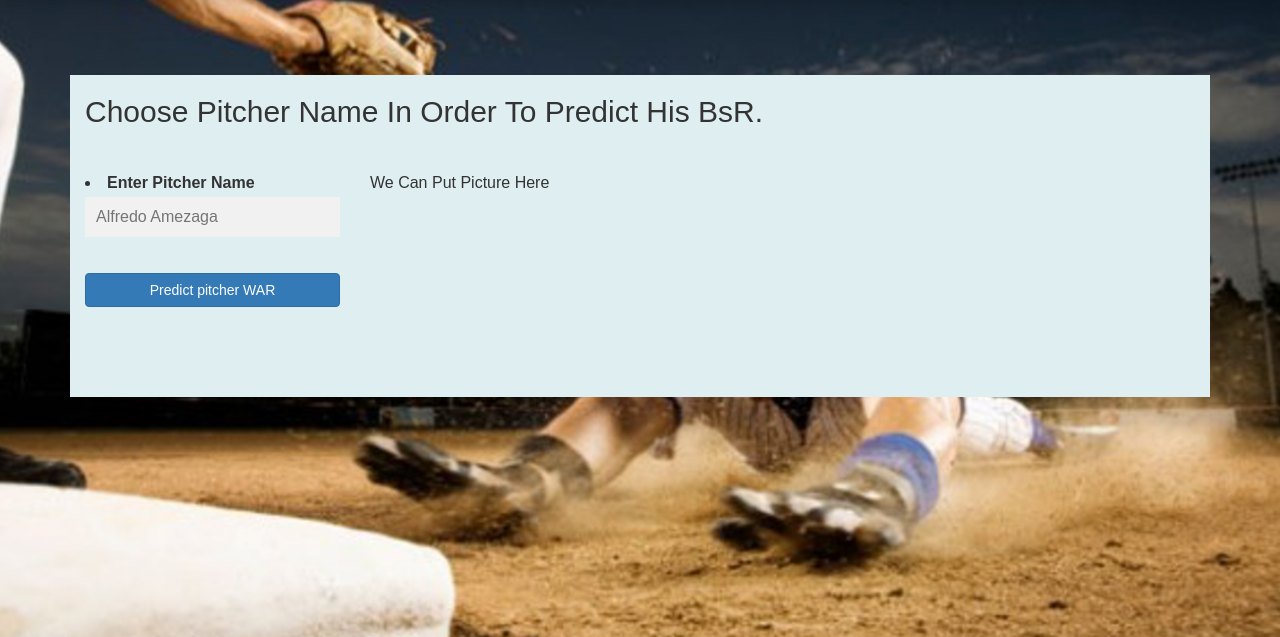
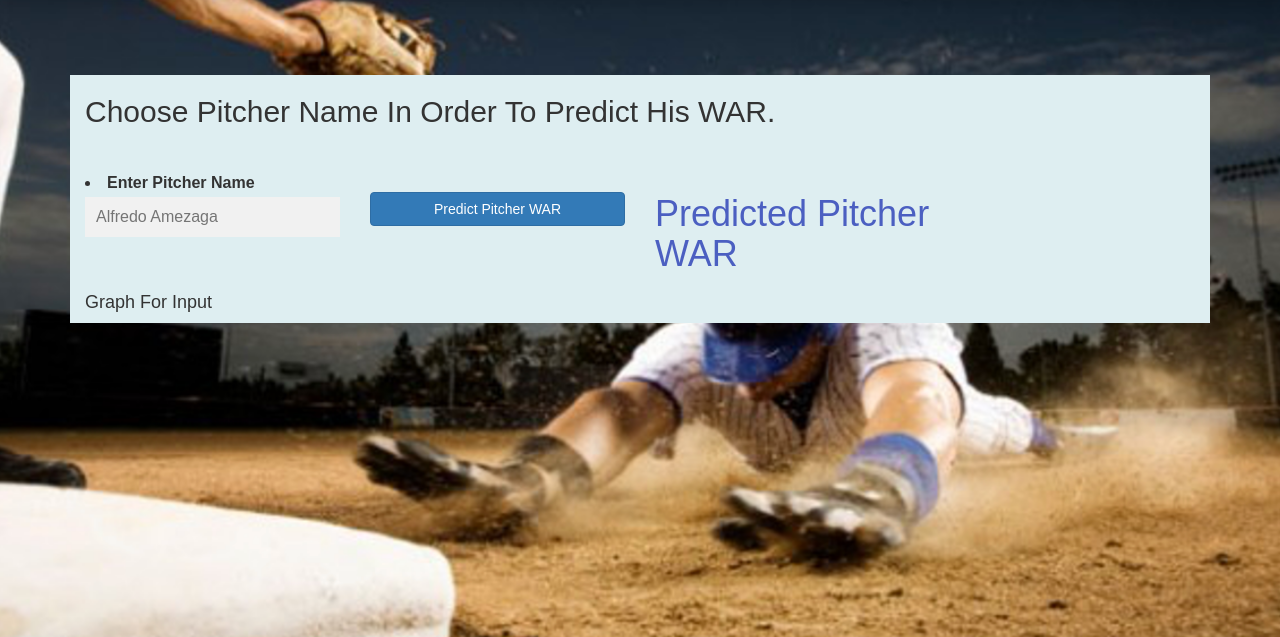
Before and after one commit to MireyNM/Predict_Future_MLB_Stats, a Flask app: page /pitchersWAR in a window 1280 px wide. Shown: the part 125-762 px from the top of the page. Run offline with Flask 2, Linux system fonts and the light colour scheme; some libraries are stand-ins or nearby versions.

Commit message:
next war works

```diff
--- a/static/js/BsR.js
+++ b/static/js/BsR.js
@@ -1,20 +1,21 @@
+// Applicable for war as well
 var playerNames = [...new Set(tableData.map(player => player.Name))];
-autocomplete(document.getElementById("batterBsRName"), playerNames);
+autocomplete(document.getElementById("playerName"), playerNames);
 
 
 
 function getPredictedBsR() {
-    var name = document.getElementById("batterBsRName").value;
+    var name = document.getElementById("playerName").value;
     var bsr = tableData.filter(player => player.Name == name).map(player => [player.Season, player.Next_BsR])
-    console.log(bsr);
-    document.getElementById("BsRBATTResult").textContent = tableData.find(player => player.Name == name).prediction;
+    document.getElementById("Result").textContent = tableData.find(player => player.Name == name).prediction;
     plotData(bsr);
 }
 
-
-// function getPredictedWAR() {
-//     var name = document.getElementById("batterBsRName").value;
-//     var war = tableData.filter(player => player.Name == name).map(player => [player.Season, player.Next_BsR])
-//     console.log(war);
-//     document.getElementById("BsRBATTResult").textContent = tableData.find(player => player.Name == name).prediction;
-// }
+function getPredictedWAR() {
+    var name = document.getElementById("playerName").value;
+    var bsr = tableData.filter(player => player.Name == name).map(player => [player.Season, player.Next_WAR])
+    console.log(tableData[0]);
+    console.log(bsr)
+    document.getElementById("Result").textContent = tableData.find(player => player.Name == name).prediction;
+    plotData(bsr);
+}
--- a/static/js/chart.js
+++ b/static/js/chart.js
@@ -16,8 +16,8 @@ function plotData(data) {
 
     var lineLayout = {
         title: "Batters' prediction",
-        xaxis: "Years",
-        yaxis: "BsR"
+        xaxis: {title: "Seasons"},
+        yaxis: {title: "BsR"}
 
     }
 
--- a/static/js/main.js
+++ b/static/js/main.js
@@ -1,16 +1,7 @@
 // import the data from next_BsR_batt.js
-const tableData = data;
+// var tableData = data;
 // console.log(tableData)
 
 // import the data from next_war.js
 const tableDataWar = data_war;
 // console.log(tableDataWar)
-
-// Reference the HTML table using d3
-// var tbody = d3.select("tbody");
-
-// fetch('http://127.0.0.1:5000/',{
-//     method: "POST"
-// })
-//     .then((response) => response.json())
-//     .then((data) => console.log(data));
--- a/templates/pitchersWAR.html
+++ b/templates/pitchersWAR.html
@@ -10,8 +10,11 @@
     <link rel="stylesheet" href="../static/css/autocomplete.css">
 </head>
 
-<body
-
+<body>
+<script src="/static/data/Clean_Data/next_war.js"></script>
+<script>
+    const tableData = data_war
+</script>
 
 <div class="container">
 
@@ -51,39 +54,43 @@
             <div class="container-fluid">
                 <div class="row">
                     <div class="col-md-12 subtitletron ">
-                        <h2> Choose pitcher name in order to predict his BsR.</h2>
+                        <h2> Choose pitcher name in order to predict his WAR.</h2>
                         <br>   <br>
                       </div>
 
                  <!-- Main Input For Receiving Query to our ML -->
                     <div class="col-md-3">
-                        <form class="bg-dark">
-
                         <li class="bg-dark">
                             <label for="runner">Enter Pitcher Name</label>
-                                    <input type="text" class="filter" placeholder="Alfredo Amezaga" id="batter"/>
+                            <input type="text" class="filter" placeholder="Alfredo Amezaga" id="playerName"/>
                         </li>
-
+                        <br>
+                        <br>
+                    </div>
+                    <!-- Click on the button to predict next WAR for pitchers -->
+                    <div class="col-md-3">
                     </br>
-                                </br>
-                                    <button type="submit" class="btn btn-primary btn-block btn-large">Predict pitcher WAR</button>
-                                <br>
-                                    {{predicted_value}}
-                                </br>
-                                </br>
-                                </br>
-                                </br>
-                            </ul>
-
-                        </form>
+                    <button class="btn btn-primary btn-block btn-large" onclick="getPredictedWAR()">Predict Pitcher WAR</button>
                    </div>
 
                <div class="col-md-4">
-                        We can put picture here
 
+                   <h1 align "center"
+
+                    id="Result" style="color:rgb(75, 95, 193)"> Predicted Pitcher WAR
+                   </h1>
+               </div>
+               <div class="container-fluid">
+                   <div class="row">
+                       <div class="col-md-12 subtitletron">
+                           <h4>graph for input</h4>
+                           <div id="lineGraph"></div>
                        </div>
                    </div>
 
+               </div>
+
+           </div>
        </div>
 
    </div>
@@ -96,8 +103,6 @@
 
 <script src="https://cdnjs.cloudflare.com/ajax/libs/d3/5.5.0/d3.js"></script>
 <script src="https://cdn.plot.ly/plotly-latest.min.js"></script>
-<script src="static/data/Clean_Data/next_BsR_batt.js"></script>
-<script src="/static/data/Clean_Data/next_war.js"></script>
 <script src="/static/js/main.js"></script>
 <script src="/static/js/autocomplete.js"></script>
 <script src="/static/js/chart.js"></script>
```
Also changed, not shown: templates/battersBsR.html (+10 -8 lines). Lines whose indentation alone changed are shown as unchanged.
